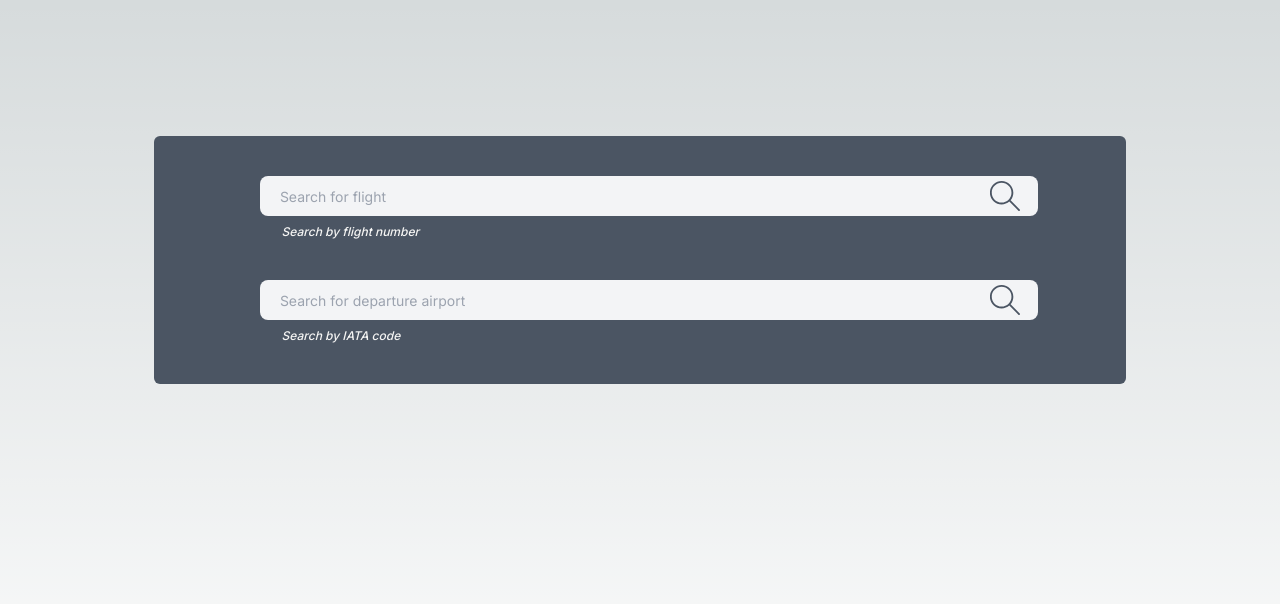
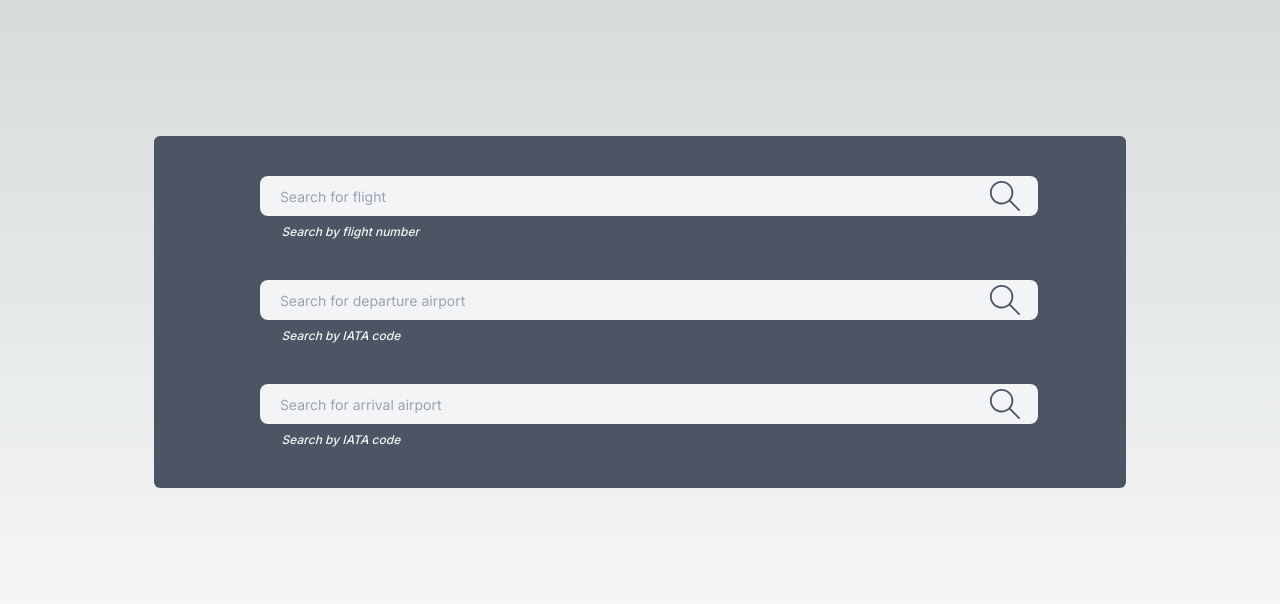
Before and after one commit to pinkjagnie/flight-work, a Next.js app: page / in a window 1280 px wide. Shown: the top 604 px of the page. Built offline with nearby package versions, Linux system fonts and the light colour scheme.

Commit message:
Added logic for searching for arrival airport

```diff
--- /dev/null
+++ b/src/app/api/get-arrival-airport/[arrivalAirport]/route.js
@@ -0,0 +1,25 @@
+import { NextResponse } from "next/server";
+
+export async function GET(req, { params }) {
+  if (req.method !== "GET") {
+    return;
+  }
+
+  const arrivalAirport = params.arrivalAirport;
+
+  const url =
+    "http://api.aviationstack.com/v1/flights?access_key=" +
+    process.env.NEXT_APP_API_KEY +
+    "&arr_iata=" +
+    arrivalAirport;
+
+  try {
+    const response = await fetch(url);
+    const res = await response.json();
+
+    return NextResponse.json(res.data);
+  } catch (error) {
+    console.log(error);
+    return Response.error({ message: "Ups, something went wrong" });
+  }
+}
--- a/src/app/components/SearchBar.js
+++ b/src/app/components/SearchBar.js
@@ -9,7 +9,12 @@ import ByFlightDetails from "./ByFlightDetails";
 const SearchBar = () => {
   const [flightNumber, setFlightNumber] = useState("");
   const [departureAirport, setDepartureAirport] = useState("");
-  const [query, setQuery] = useState({ flight: "", departureAirport: "" });
+  const [arrivalAirport, setArrivalAirport] = useState("");
+  const [query, setQuery] = useState({
+    flight: "",
+    departureAirport: "",
+    arrivalAirport: "",
+  });
   const [flightData, setFlightData] = useState(null);
 
   const flightChangeHandler = (e) => {
@@ -20,18 +25,37 @@ const SearchBar = () => {
     setDepartureAirport(e.target.value);
   };
 
+  const arrivalAirportChangeHandler = (e) => {
+    setArrivalAirport(e.target.value);
+  };
+
   const submitHandler = (event) => {
     event.preventDefault();
 
     if (
-      (flightNumber && departureAirport) ||
-      (!flightNumber && !departureAirport)
+      (flightNumber && (departureAirport || arrivalAirport)) ||
+      (!flightNumber && !departureAirport && !arrivalAirport) ||
+      (departureAirport && arrivalAirport)
     ) {
       alert("Please fill in only one field");
     } else if (flightNumber) {
-      setQuery({ flight: flightNumber, departureAirport: "" });
+      setQuery({
+        flight: flightNumber,
+        departureAirport: "",
+        arrivalAirport: "",
+      });
     } else if (departureAirport) {
-      setQuery({ flight: "", departureAirport: departureAirport });
+      setQuery({
+        flight: "",
+        departureAirport: departureAirport,
+        arrivalAirport: "",
+      });
+    } else if (arrivalAirport) {
+      setQuery({
+        flight: "",
+        departureAirport: "",
+        arrivalAirport: arrivalAirport,
+      });
     }
   };
 
@@ -83,6 +107,31 @@ const SearchBar = () => {
 
         setDepartureAirport("");
       }
+
+      // BY ARRIVAL AIRPORT
+      if (query.arrivalAirport) {
+        const arrivalAirport = query.arrivalAirport;
+
+        try {
+          const response = await fetch(
+            "api/get-arrival-airport/" + arrivalAirport,
+            {
+              method: "GET",
+              headers: {
+                "Content-Type": "application/json",
+              },
+            }
+          );
+
+          const res = await response.json();
+
+          setFlightData(res);
+        } catch (error) {
+          console.log(error);
+        }
+
+        setArrivalAirport("");
+      }
     };
 
     fetchFlightData();
@@ -130,6 +179,24 @@ const SearchBar = () => {
         <p className="italic text-xs font-medium text-stone-100 self-start pl-[3rem] md:pl-[5rem] lg:pl-[6rem] xl:pl-[8rem] pt-2">
           Search by IATA code
         </p>
+
+        {/* -> ARRIVAL */}
+        <div className="w-[100%] flex items-center justify-center pt-10">
+          <input
+            type="search"
+            name="searchAirport"
+            placeholder="Search for arrival airport"
+            className="bg-gray-100 text-gray-700 w-[80%] h-10 px-5 pr-16 rounded-lg text-sm focus:outline-none"
+            value={arrivalAirport}
+            onChange={arrivalAirportChangeHandler}
+          />
+          <button type="submit" className="-ml-12">
+            <SlMagnifier size={30} className="text-gray-600" />
+          </button>
+        </div>
+        <p className="italic text-xs font-medium text-stone-100 self-start pl-[3rem] md:pl-[5rem] lg:pl-[6rem] xl:pl-[8rem] pt-2">
+          Search by IATA code
+        </p>
       </form>
 
       {flightData && flightData.length > 0 && (
```
